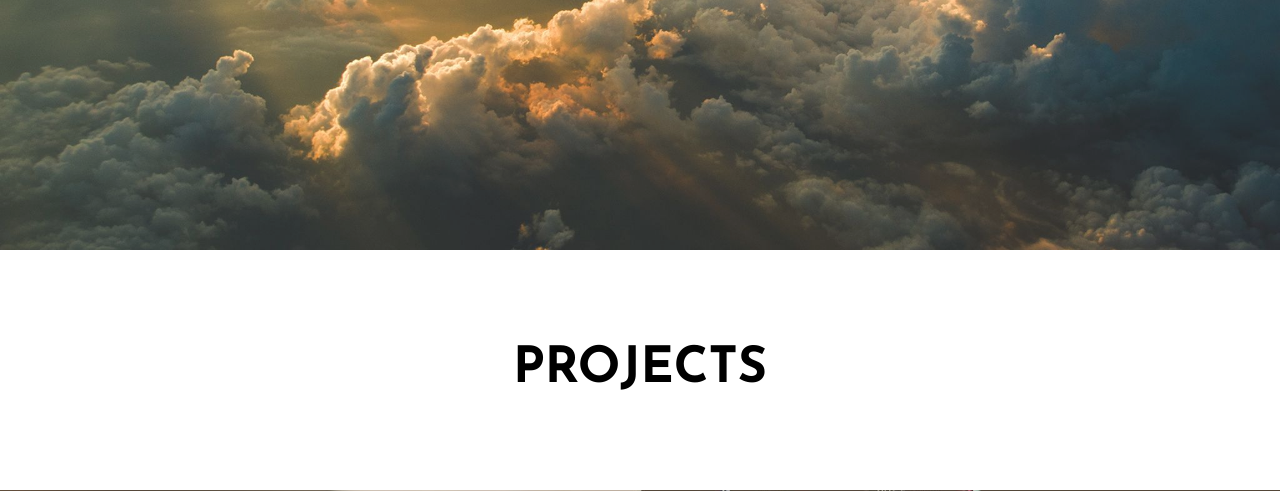
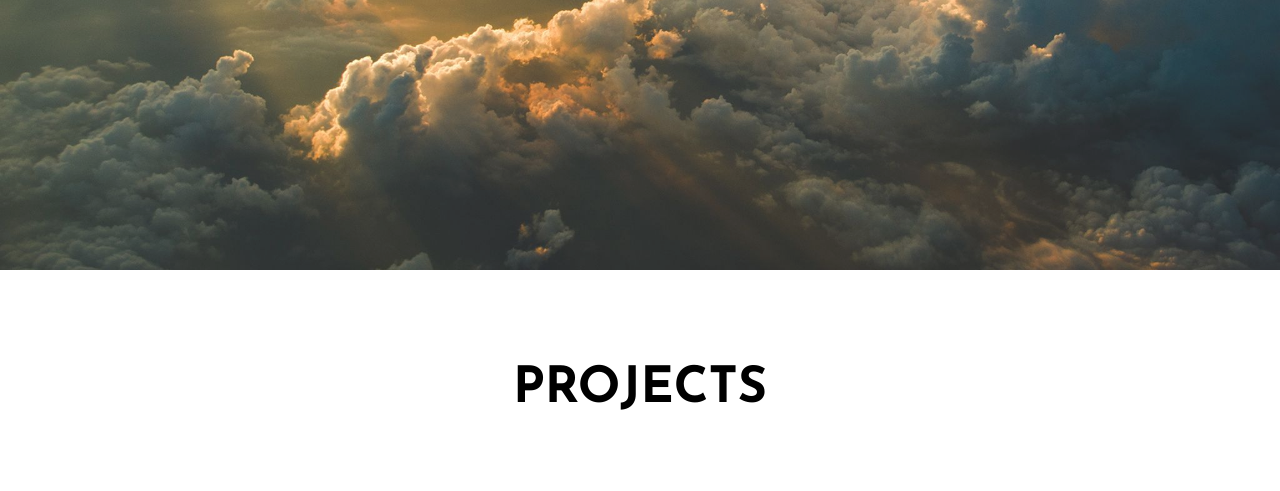
Before and after one commit to garyliangge/GaryGe, a PHP site: page / in a window 1280 px wide. Shown: the part 550-1041 px from the top of the page. Run offline with PHP 8.4, Linux system fonts and the light colour scheme; some libraries are stand-ins or nearby versions.

Commit message:
Set home section min-height to viewport height

```diff
--- a/stylesheets/gary_style.css
+++ b/stylesheets/gary_style.css
@@ -18,7 +18,7 @@ body.noscroll{
 .section{
   width: 100%;
   height: 100%;
-  height: 100vh;
+  /*height: 100vh;*/
   position: relative;
 }
 
@@ -164,6 +164,10 @@ div#filter-white{
   left: 0px;
   top: 0px;
   background-color: rgba(255, 255, 255, .1);
+}
+
+div#header{
+  min-height: 100vh;
 }
 
 div#name{
```
